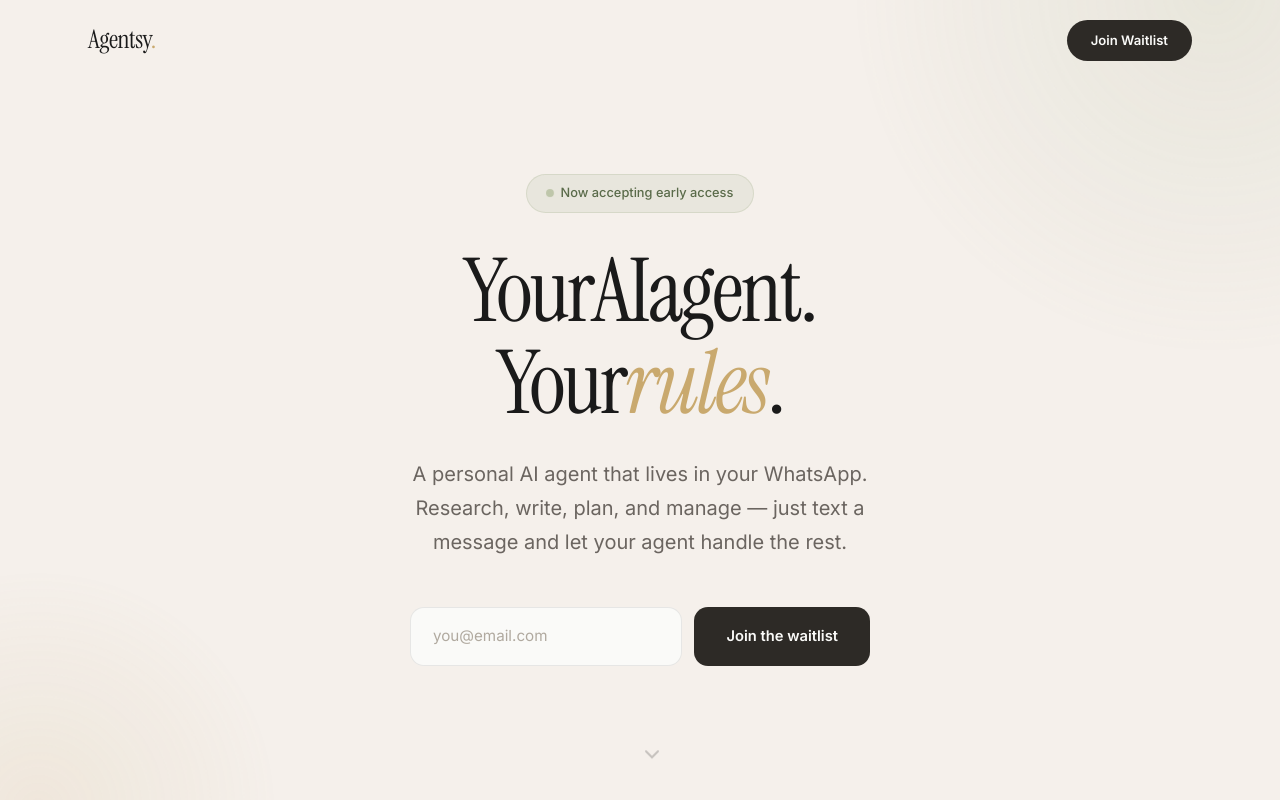
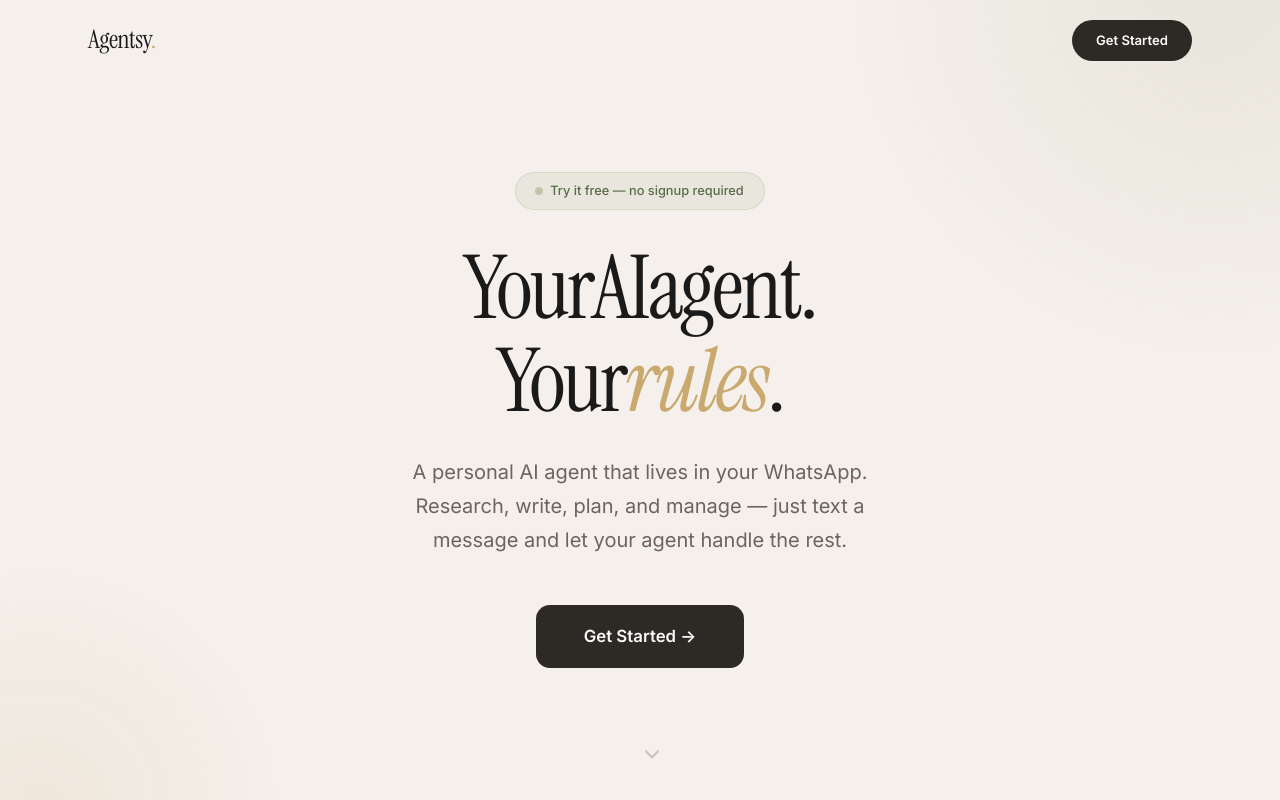
Before and after one commit to babdulhakim2/agntsy, a Next.js app in the folder webapp/: page / in a window 1280 px wide. Shown: the top 800 px of the page. Built offline with nearby package versions, Linux system fonts and the light colour scheme.

Commit message:
Replace waitlist with Get Started buttons → /home

```diff
--- a/webapp/app/landing.module.css
+++ b/webapp/app/landing.module.css
@@ -968,6 +968,48 @@
 }
 .footerLink:hover { color: var(--gold); }
 
+/* ========== HERO CTA BUTTON ========== */
+.heroCta {
+  opacity: 0;
+  animation: fadeUp 0.8s 1.3s var(--transition) forwards;
+}
+.heroCtaButton {
+  display: inline-block;
+  padding: 18px 48px;
+  background: var(--charcoal);
+  color: var(--white);
+  border-radius: 14px;
+  font-size: 1.05rem;
+  font-weight: 600;
+  text-decoration: none;
+  transition: transform 0.3s var(--transition), box-shadow 0.3s ease, background 0.3s ease;
+}
+.heroCtaButton:hover {
+  transform: translateY(-2px);
+  box-shadow: 0 8px 30px rgba(0,0,0,0.18);
+  background: #3a3632;
+}
+.heroCtaButton:active { transform: translateY(0); }
+
+/* ========== FINAL CTA GET STARTED ========== */
+.finalCtaGetStarted {
+  display: inline-block;
+  padding: 18px 48px;
+  background: var(--gold);
+  color: var(--dark);
+  border-radius: 14px;
+  font-size: 1.05rem;
+  font-weight: 600;
+  text-decoration: none;
+  transition: transform 0.3s var(--transition), box-shadow 0.3s ease, background 0.3s ease;
+}
+.finalCtaGetStarted:hover {
+  transform: translateY(-2px);
+  box-shadow: 0 8px 30px rgba(201,169,110,0.3);
+  background: #d4b478;
+}
+.finalCtaGetStarted:active { transform: translateY(0); }
+
 /* ========== PAGE WRAPPER ========== */
 .page {
   font-family: 'Inter', -apple-system, BlinkMacSystemFont, sans-serif;
--- a/webapp/app/page.tsx
+++ b/webapp/app/page.tsx
@@ -1,6 +1,6 @@
 'use client'
 
-import { useState, useEffect, useRef, useCallback, FormEvent } from 'react'
+import { useState, useEffect, useRef, useCallback } from 'react'
 import s from './landing.module.css'
 
 const PlusIcon = () => (
@@ -21,8 +21,6 @@ const FAQ_DATA = [
 export default function LandingPage() {
   const [navScrolled, setNavScrolled] = useState(false)
   const [openFaq, setOpenFaq] = useState<number | null>(null)
-  const [heroSuccess, setHeroSuccess] = useState(false)
-  const [ctaSuccess, setCtaSuccess] = useState(false)
   const [chatInView, setChatInView] = useState(false)
 
   const chatMockRef = useRef<HTMLDivElement>(null)
@@ -68,32 +66,6 @@ export default function LandingPage() {
     setOpenFaq((prev) => (prev === idx ? null : idx))
   }, [])
 
-  // Waitlist submit
-  const handleSubmit = useCallback(async (e: FormEvent<HTMLFormElement>, source: 'hero' | 'cta') => {
-    e.preventDefault()
-    const form = e.currentTarget
-    const input = form.querySelector('input[type="email"]') as HTMLInputElement
-    const email = input?.value
-    if (!email) return
-
-    // Store in localStorage
-    const waitlist = JSON.parse(localStorage.getItem('agentsy-waitlist') || '[]')
-    if (!waitlist.includes(email)) {
-      waitlist.push(email)
-      localStorage.setItem('agentsy-waitlist', JSON.stringify(waitlist))
-    }
-
-    // POST to API
-    fetch('/api/waitlist', {
-      method: 'POST',
-      headers: { 'Content-Type': 'application/json' },
-      body: JSON.stringify({ email, source, timestamp: new Date().toISOString() }),
-    }).catch(() => {})
-
-    if (source === 'hero') setHeroSuccess(true)
-    else setCtaSuccess(true)
-  }, [])
-
   // Smooth scroll for anchor links
   const scrollTo = useCallback((id: string) => {
     const el = document.getElementById(id)
@@ -108,8 +80,8 @@ export default function LandingPage() {
           <a href="#" className={s.navLogo} onClick={(e) => { e.preventDefault(); window.scrollTo({ top: 0, behavior: 'smooth' }) }}>
             Agentsy<span className={s.navLogoAccent}>.</span>
           </a>
-          <a href="#waitlist" className={s.navCta} onClick={(e) => { e.preventDefault(); scrollTo('waitlist') }}>
-            Join Waitlist
+          <a href="/home" className={s.navCta}>
+            Get Started
           </a>
         </div>
       </nav>
@@ -121,7 +93,7 @@ export default function LandingPage() {
         <div className={s.heroContent}>
           <div className={s.heroBadge}>
             <span className={s.heroBadgeDot} />
-            Now accepting early access
+            Try it free — no signup required
           </div>
           <h1 className={s.heroTitle}>
             <span className={`${s.heroWord} ${s.heroWord1}`}>Your </span>
@@ -134,14 +106,9 @@ export default function LandingPage() {
           <p className={s.heroSub}>
             A personal AI agent that lives in your WhatsApp. Research, write, plan, and manage — just text a message and let your agent handle the rest.
           </p>
-          {!heroSuccess ? (
-            <form className={s.waitlistForm} onSubmit={(e) => handleSubmit(e, 'hero')}>
-              <input type="email" className={s.waitlistInput} placeholder="you@email.com" required aria-label="Email address" />
-              <button type="submit" className={s.waitlistButton}>Join the waitlist</button>
-            </form>
-          ) : (
-            <div className={`${s.formSuccess} ${s.formSuccessShow}`}>🎉 You&apos;re on the list!</div>
-          )}
+          <div className={s.heroCta}>
+            <a href="/home" className={s.heroCtaButton}>Get Started →</a>
+          </div>
         </div>
         <div className={s.scrollHint}>
           <svg className={s.chevron} viewBox="0 0 24 24" fill="none" stroke="rgba(0,0,0,0.25)" strokeWidth="2" strokeLinecap="round">
@@ -351,27 +318,19 @@ export default function LandingPage() {
       </section>
 
       {/* ==================== FINAL CTA ==================== */}
-      <section className={s.finalCta} id="waitlist">
+      <section className={s.finalCta} id="cta">
         <div className={s.finalCtaOrb} />
         <div className={`${s.container} ${s.finalCtaContainer}`}>
-          <div className={`${s.sectionLabel} ${s.reveal}`} style={{ justifyContent: 'center' }}>Early Access</div>
+          <div className={`${s.sectionLabel} ${s.reveal}`} style={{ justifyContent: 'center' }}>Ready?</div>
           <h2 className={`${s.reveal} ${s.revealDelay1}`}>
-            Be the first to<br />try <em className={s.heroEm}>Agentsy</em>
+            Try <em className={s.heroEm}>Agentsy</em><br />right now
           </h2>
           <p className={`${s.sectionSubtitle} ${s.finalCtaSubtitle} ${s.reveal} ${s.revealDelay2}`}>
-            Join the waitlist and get early access when we launch. No spam, just one email when it&apos;s your turn.
+            No signup. No credit card. Just start talking to your agent.
           </p>
-          {!ctaSuccess ? (
-            <form
-              className={`${s.waitlistForm} ${s.finalCtaForm} ${s.reveal} ${s.revealDelay3}`}
-              onSubmit={(e) => handleSubmit(e, 'cta')}
-            >
-              <input type="email" className={`${s.waitlistInput} ${s.finalCtaInput}`} placeholder="you@email.com" required aria-label="Email address" />
-              <button type="submit" className={`${s.waitlistButton} ${s.finalCtaButton}`}>Join the waitlist</button>
-            </form>
-          ) : (
-            <div className={`${s.formSuccess} ${s.formSuccessShow} ${s.finalCtaSuccess}`}>🎉 You&apos;re on the list!</div>
-          )}
+          <div className={`${s.reveal} ${s.revealDelay3}`} style={{ textAlign: 'center' }}>
+            <a href="/home" className={s.finalCtaGetStarted}>Get Started →</a>
+          </div>
         </div>
       </section>
 
```
